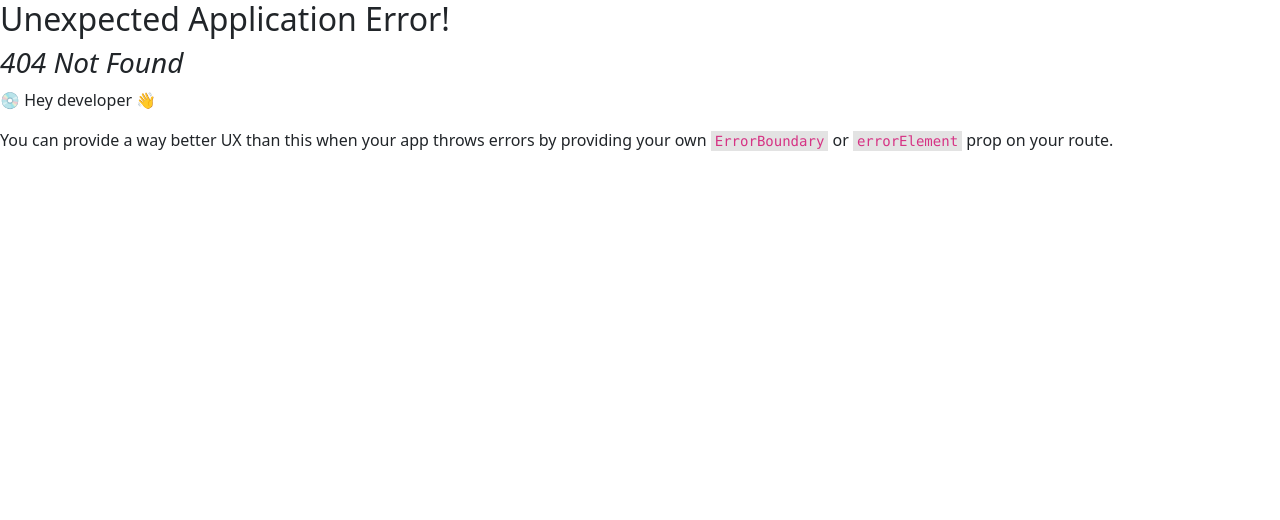
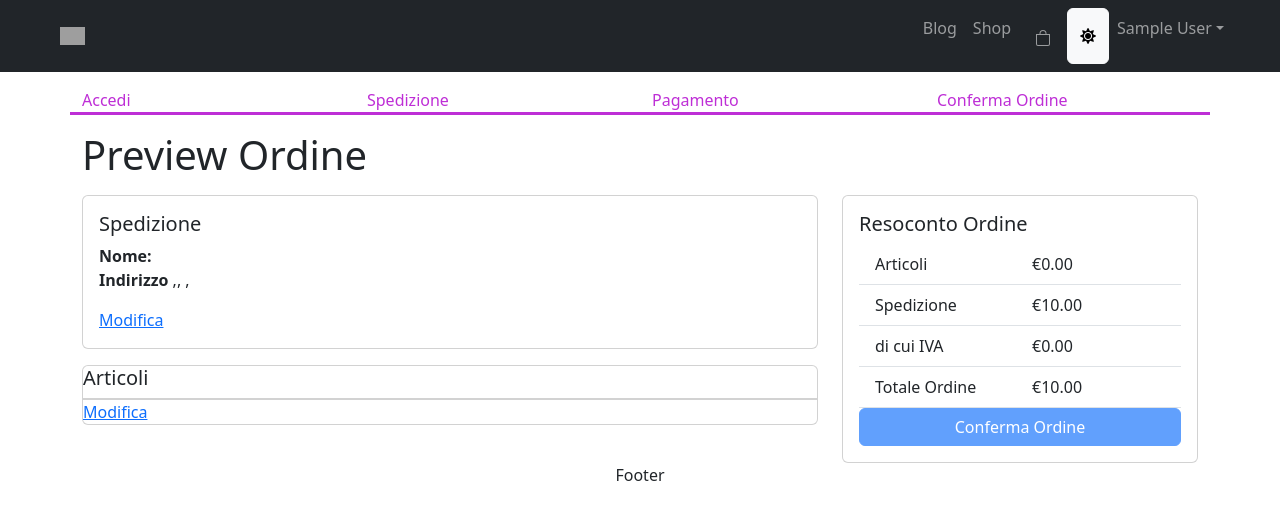
Before and after one commit to enricomarchi8/ASTRO, a React (Vite) app in the folder frontend/: page /placeorder in a window 1280 px wide. Before the commit this address had no page. Shown: the top 520 px of the page. Built offline with nearby package versions, Linux system fonts and the light colour scheme; sample sign-in values are in the browser's storage; grey boxes are pictures that could not be loaded.

Commit message:
PlaceOrder page and protected route implementation

```diff
--- a/frontend/src/Store.tsx
+++ b/frontend/src/Store.tsx
@@ -40,6 +40,7 @@
  | { type: 'SWITCH_MODE' }
  | { type: 'CART_ADD_ITEM'; payload: CartItem }
  | { type: 'CART_REMOVE_ITEM'; payload: CartItem }
+ | { type: 'CART_CLEAR'; }
  | { type: 'USER_SIGNIN'; payload: UserInfo }
  | { type: 'USER_SIGNOUT' }
  | { type: 'SAVE_SHIPPING_ADDRESS'; payload: ShippingAddress }
@@ -71,6 +72,9 @@
             localStorage.setItem('cartItems', JSON.stringify(cartItems))
             return { ...state, cart: { ...state.cart, cartItems} }
         }
+
+        case 'CART_CLEAR':
+            return { ...state, cart: { ...state.cart, cartItems: [] } }
 
         case 'USER_SIGNIN':
             return { ...state, userInfo: action.payload}
--- a/frontend/src/apiClient.ts
+++ b/frontend/src/apiClient.ts
@@ -1,4 +1,3 @@
-
 import axios from 'axios'
 
 const apiClient = axios.create({
@@ -9,4 +8,16 @@
     },
 })
 
+apiClient.interceptors.request.use(async (config) => {
+  if (localStorage.getItem('userInfo'))
+  config.headers.Authorization = `Bearer ${
+  JSON.parse(localStorage.getItem('userInfo')!).token
+  }`
+
+  return config
+},
+(error) => {
+  Promise.reject(error)
+})
+
 export default apiClient
--- /dev/null
+++ b/frontend/src/components/ProtectedRoute.tsx
@@ -0,0 +1,14 @@
+import { useContext } from "react";
+import { Store } from "../Store";
+import { Navigate, Outlet } from "react-router-dom";
+
+export default function ProtectedRoute() {
+    const {
+        state: { userInfo },
+    } = useContext(Store)
+    if (userInfo) {
+        return <Outlet />
+    } else {
+        return <Navigate to="/signin" />
+    }
+}
--- /dev/null
+++ b/frontend/src/hooks/orderHooks.ts
@@ -0,0 +1,22 @@
+import { useMutation } from "@tanstack/react-query";
+import { CartItem, ShippingAddress } from "../types/Cart";
+import apiClient from "../apiClient";
+import { Order } from "../types/Order";
+
+export const useCreateOrderMutation = () => useMutation({
+    mutationFn:async (order: {
+        orderItems: CartItem[]
+        shippingAddress: ShippingAddress
+        paymentMethod: string
+        itemsPrice: number
+        shippingPrice: number
+        taxPrice: number
+        totalPrice: number
+    }) =>
+        (
+            await apiClient.post<{ message: string; order: Order }>(
+                `api/orders`,
+                order
+            )
+        ).data,
+})
--- a/frontend/src/main.tsx
+++ b/frontend/src/main.tsx
@@ -22,6 +22,8 @@
 import Signup from './pages/Signup'
 import Shipping from './pages/Shipping'
 import PaymentMethod from './pages/PaymentMethod'
+import ProtectedRoute from './components/ProtectedRoute'
+import PlaceOrder from './pages/PlaceOrder'
 
 const router = createBrowserRouter(
   createRoutesFromElements(
@@ -33,8 +35,11 @@
       <Route path="cart" element={<Cart />} />
       <Route path="signin" element={<Signin />} />
       <Route path="signup" element={<Signup />} />
-      <Route path="shipping" element={<Shipping />} />
-      <Route path="payment" element={<PaymentMethod />} />
+      <Route path="" element={<ProtectedRoute />}>
+        <Route path="shipping" element={<Shipping />} />
+        <Route path="payment" element={<PaymentMethod />} />
+        <Route path="placeorder" element={<PlaceOrder />} />
+      </Route>
     </Route>
   )
 )
--- /dev/null
+++ b/frontend/src/pages/PlaceOrder.tsx
@@ -0,0 +1,149 @@
+import { useContext, useEffect } from "react";
+import { Link, useNavigate } from "react-router-dom";
+import { Store } from "../Store";
+import { useCreateOrderMutation } from "../hooks/orderHooks";
+import { toast } from "react-toastify";
+import { getError } from "../utils";
+import { ApiError } from "../types/ApiError";
+import CheckoutSteps from "../components/CheckoutSteps";
+import { Helmet } from "react-helmet-async";
+import { Button, Card, Col, ListGroup, Row } from "react-bootstrap";
+import LoadingBox from "../components/LoadingBox";
+
+export default function PlaceOrder() {
+
+    const navigate = useNavigate()
+
+    const { state, dispatch } = useContext(Store)
+    const { cart } = state
+
+    const round2 = (num: number) => Math.round(num * 100 + Number.EPSILON) / 100 //123.2345 => 123.23
+
+    cart.itemsPrice = round2(
+        cart.cartItems.reduce((a, c) => a + c.quantity * c.price, 0)
+    )
+    cart.shippingPrice = cart.itemsPrice > 100 ? round2(0) : round2(10)
+    cart.taxPrice = round2(0.22 * cart.itemsPrice)
+    cart.totalPrice = cart.itemsPrice + cart.shippingPrice + cart.taxPrice
+
+    const { mutateAsync: createOrder, isPending } = useCreateOrderMutation()
+
+    const placeOrderHandler = async() => {
+        try {
+            const data = await createOrder({
+                orderItems: cart.cartItems,
+                shippingAddress: cart.shippingAddress,
+                paymentMethod: cart.paymentMethod,
+                itemsPrice: cart.itemsPrice,
+                shippingPrice: cart.shippingPrice,
+                taxPrice: cart.taxPrice,
+                totalPrice: cart.totalPrice,
+
+            })
+            dispatch({ type: 'CART_CLEAR' })
+            localStorage.removeItem('cartItems')
+            navigate(`/order/${data.order._id}`)
+          } catch (err) {
+            toast.error(getError(err as ApiError))
+          }
+    }
+
+    useEffect(() => {
+        if (!cart.paymentMethod) {
+            navigate('/payment')
+        }
+    }, [cart, navigate])
+
+    return (
+        <div>
+            <CheckoutSteps step1 step2 step3 step4></CheckoutSteps>
+            <Helmet>
+                <title>Preview Ordine</title>
+            </Helmet>
+            <h1 className="my-3">Preview Ordine</h1>
+            <Row>
+                <Col md={8}>
+                    <Card className="mb-3">
+                        <Card.Body>
+                            <Card.Title>Spedizione</Card.Title>
+                            <Card.Text>
+                                <strong>Nome:</strong> {cart.shippingAddress.fullName} <br />
+                                <strong>Indirizzo</strong> {cart.shippingAddress.address},
+                                {cart.shippingAddress.city}, {cart.shippingAddress.postalCode},
+                                {cart.shippingAddress.country}
+                            </Card.Text>
+                            <Link to="/shipping">Modifica</Link>
+                        </Card.Body>
+                    </Card>
+                    <Card className="mb-3">
+                        <Card.Title>Articoli</Card.Title>
+                        <ListGroup variant="flush">
+                            {cart.cartItems.map((item) => (
+                                <ListGroup.Item key={item._id}>
+                                    <Row className="align-items-center">
+                                        <Col md={6}>
+                                            <img
+                                                src={item.image}
+                                                alt={item.name}
+                                                className="img-fluid rounded thumbnail"
+                                            ></img>{' '}
+                                            <Link to={`/product/${item.slug}`}>{item.name}</Link>
+                                        </Col>
+                                        <Col md={3}>
+                                            <span>{item.quantity}</span>
+                                        </Col>
+                                        <Col md={3}>€{item.price}</Col>
+                                    </Row>
+                            </ListGroup.Item>
+                            ))}
+                        </ListGroup>
+                        <Link to="/cart">Modifica</Link>
+                    </Card>
+                </Col>
+                <Col md={4}>
+                    <Card>
+                        <Card.Body>
+                            <Card.Title>Resoconto Ordine</Card.Title>
+                            <ListGroup variant="flush">
+                                <ListGroup.Item>
+                                    <Row>
+                                        <Col>Articoli</Col>
+                                        <Col>€{cart.itemsPrice.toFixed(2)}</Col>
+                                    </Row>
+                                </ListGroup.Item>
+                                <ListGroup.Item>
+                                    <Row>
+                                        <Col>Spedizione</Col>
+                                        <Col>€{cart.shippingPrice.toFixed(2)}</Col>
+                                    </Row>
+                                </ListGroup.Item>
+                                <ListGroup.Item>
+                                    <Row>
+                                        <Col>di cui IVA</Col>
+                                        <Col>€{cart.taxPrice.toFixed(2)}</Col>
+                                    </Row>
+                                </ListGroup.Item>
+                                <ListGroup.Item>
+                                    <Row>
+                                        <Col>Totale Ordine</Col>
+                                        <Col>€{cart.totalPrice.toFixed(2)}</Col>
+                                    </Row>
+                                </ListGroup.Item>
+                                <div className="d-grid">
+                                    <Button
+                                        type="button"
+                                        onClick={placeOrderHandler}
+                                        disabled={cart.cartItems.length === 0 || isPending}
+                                    >
+                                        Conferma Ordine
+                                    </Button>
+                                    {isPending && <LoadingBox></LoadingBox>}
+                                </div>
+                            </ListGroup>
+                        </Card.Body>
+                    </Card>
+                </Col>
+            </Row>
+        </div>
+    )
+}
--- /dev/null
+++ b/frontend/src/types/Order.ts
@@ -0,0 +1,18 @@
+import { CartItem, ShippingAddress } from './Cart'
+import { User } from './User'
+
+export type Order = {
+    _id: string
+    orderItems: CartItem[]
+    shippingAddress: ShippingAddress
+    paymentMethod: string
+    user: User
+    createdAt: string
+    isPaid: boolean
+    paidAt: string
+    isDelivered: boolean
+    deliveredAt: string
+    itemsPrice: number
+    taxPrice: number
+    totalPrice: number
+}
```
Also changed, not shown: frontend/src/types/User.ts (added, +7 -0 lines).
